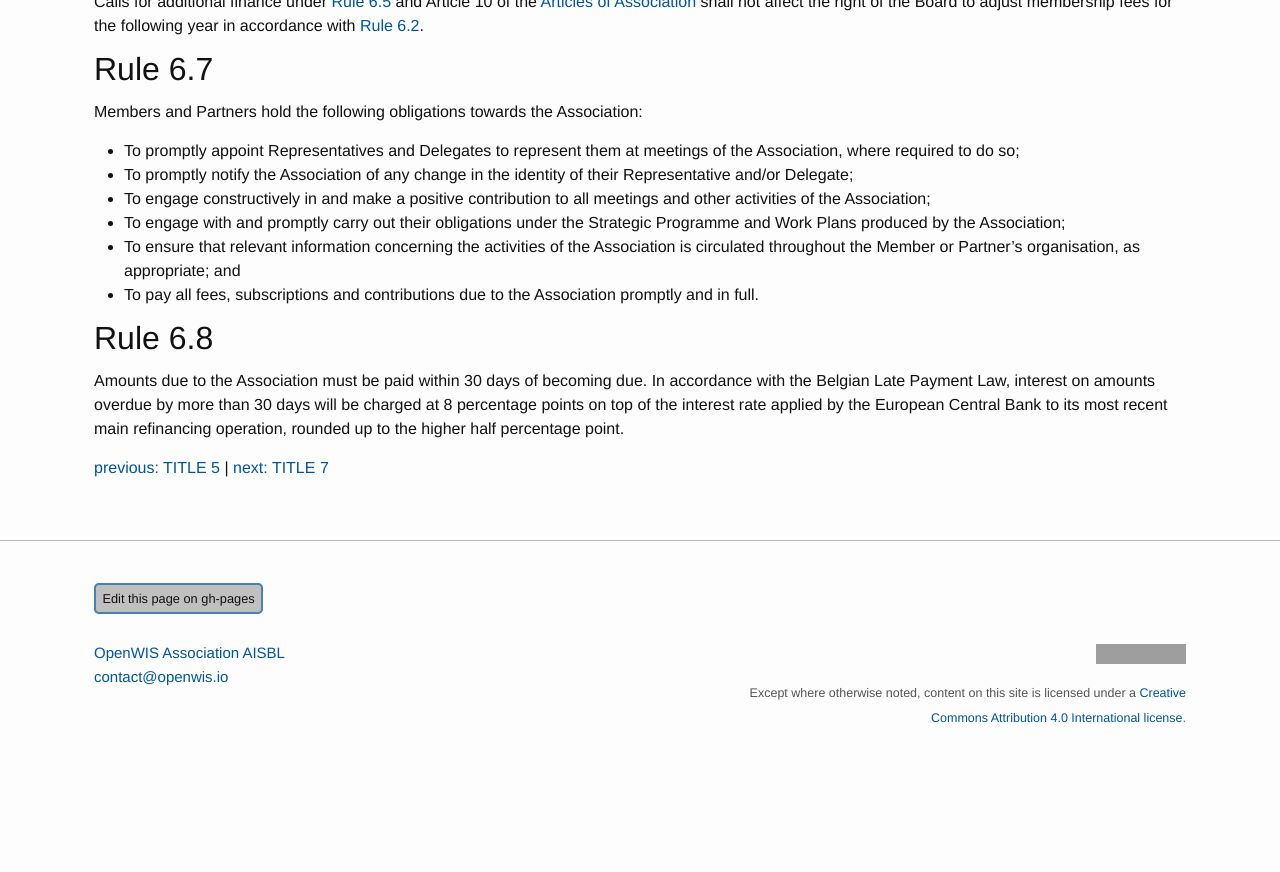
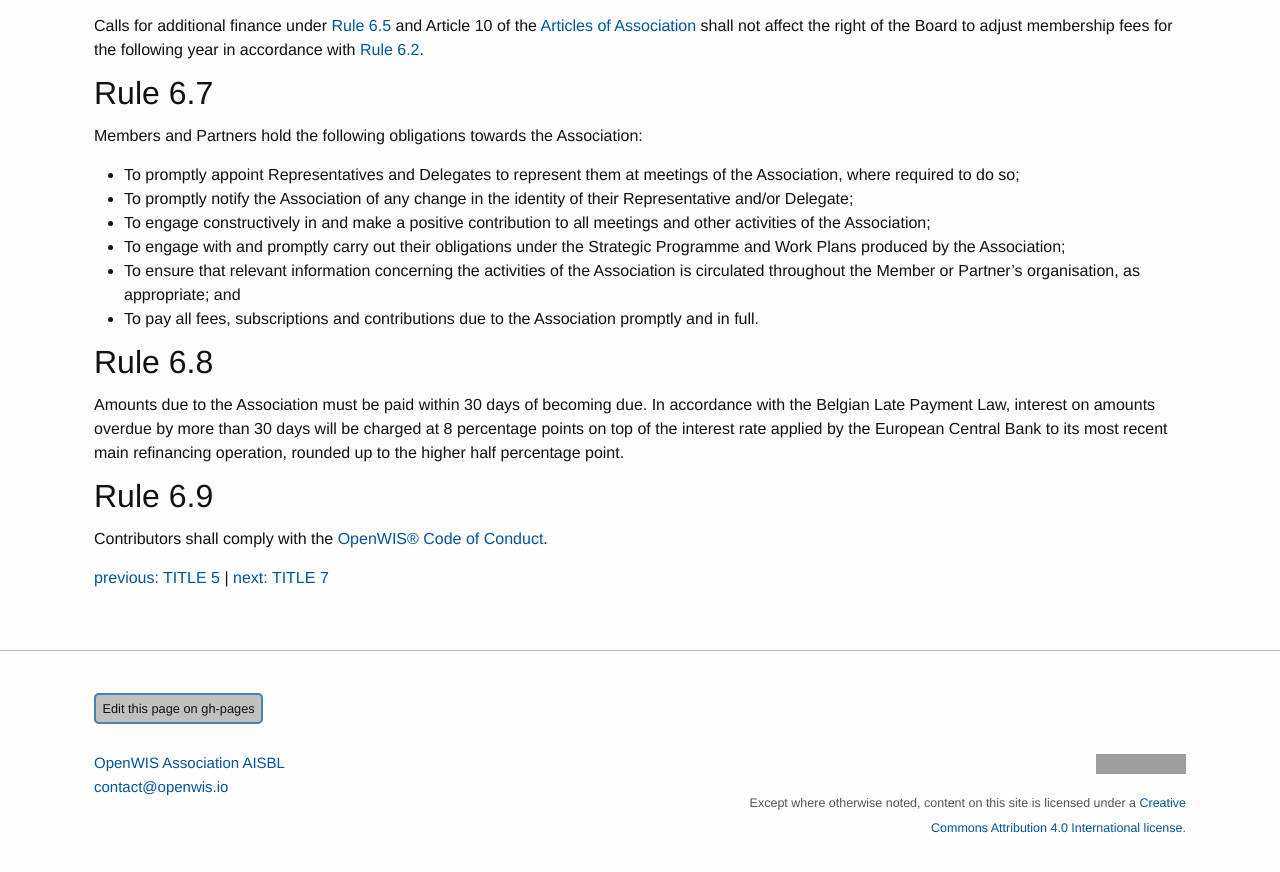
Before and after one commit to OpenWIS/openwis-documentation, a Jekyll site: the page built from rules/6-membership-and-partnership-fees-rights-privileges-and-obligations.md, in a window 1280 px wide and 900 px high, scrolled down 2204 px. Shown: the top 872 px of the window. Built offline with Jekyll 4.4.1, drawn with Linux system fonts in a browser that asks for light colours; before the commit the page ends 2994 px from its top, so only the background shows below that; grey boxes are pictures that could not be loaded.

Commit message:
added obligation for Contributors to comply with the code of conduct

```diff
--- a/rules/6-membership-and-partnership-fees-rights-privileges-and-obligations.md
+++ b/rules/6-membership-and-partnership-fees-rights-privileges-and-obligations.md
@@ -13,7 +13,8 @@ contents : [
     ["#rule-6.5", "Rule 6.5"],
     ["#rule-6.6", "Rule 6.6"],
     ["#rule-6.7", "Rule 6.7"],
-    ["#rule-6.8", "Rule 6.8"]
+    ["#rule-6.8", "Rule 6.8"],
+    ["#rule-6.9", "Rule 6.9"]
 ]
 ---
 
@@ -82,4 +83,8 @@ Members and Partners hold the following obligations towards the Association:
 
 Amounts due to the Association must be paid within 30 days of becoming due. In accordance with the Belgian Late Payment Law, interest on amounts overdue by more than 30 days will be charged at 8 percentage points on top of the interest rate applied by the European Central Bank to its most recent main refinancing operation, rounded up to the higher half percentage point.
 
+<h2 id="rule-6.9">Rule 6.9</h2>
+
+Contributors shall comply with the [OpenWIS&reg; Code of Conduct]({{ "/conduct/" | prepend: site.baseurl }}).
+
 [previous: TITLE 5]({{ "/rules/5-relationship-with-organisational-partners.html" | prepend: site.baseurl }}) \| [next: TITLE 7]({{ "/rules/7-management-structure-and-qualification-of-officers.html" | prepend: site.baseurl }})
```
